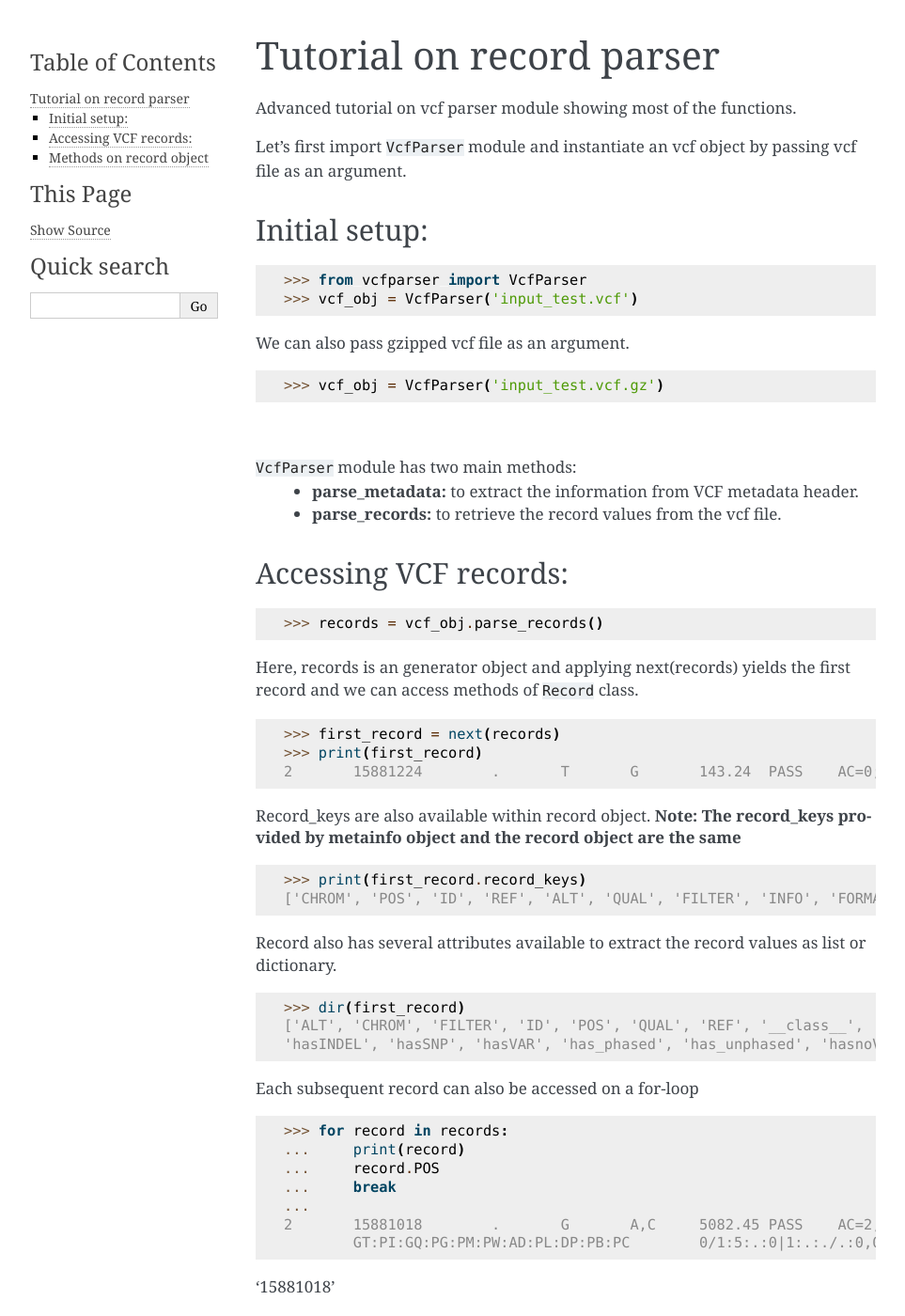
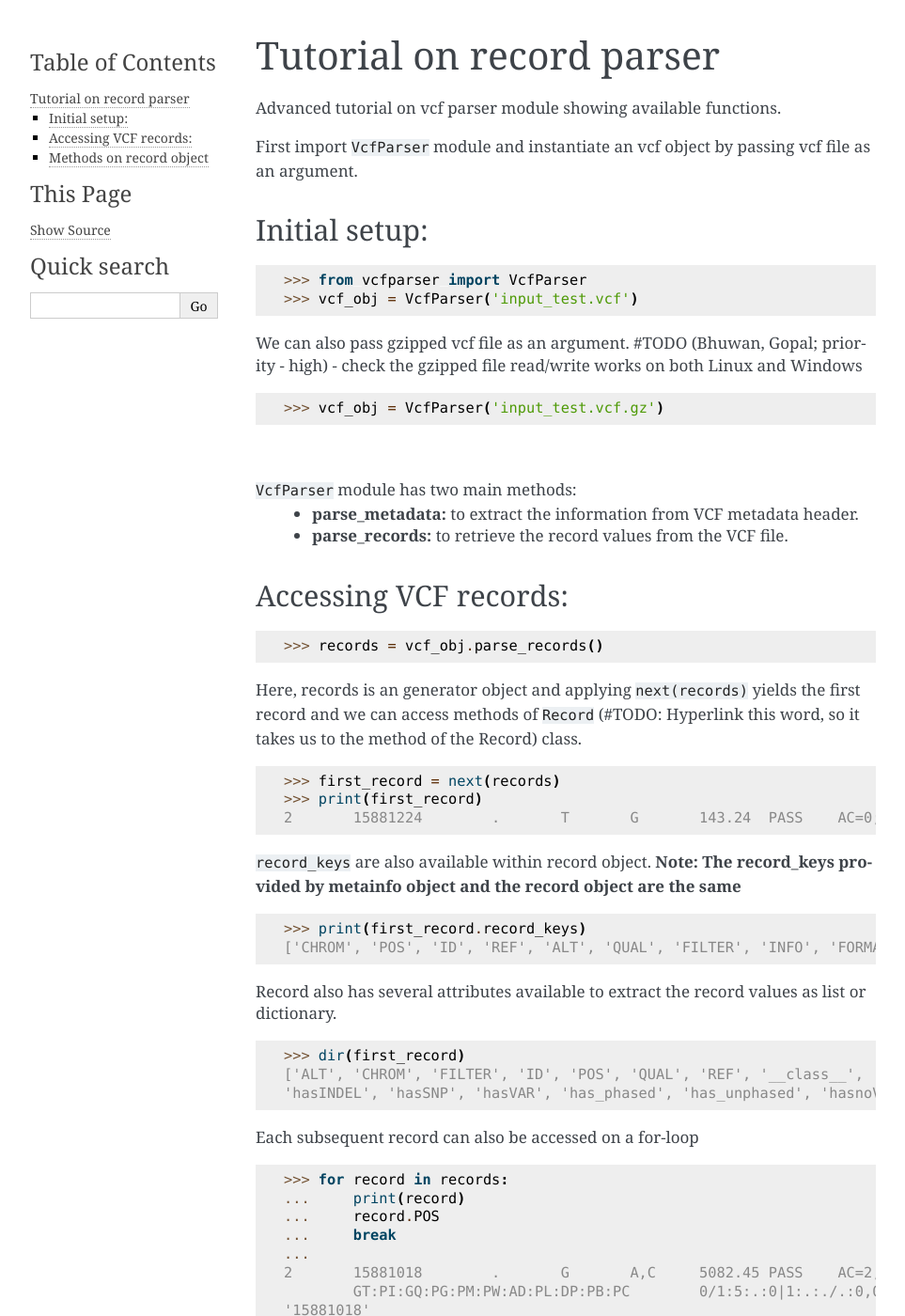
Before and after one commit to everestial/vcfparser, a Sphinx documentation site: the page built from docs/record_parser.rst, in a window 1280 px wide and 1400 px high. Shown: the whole window at 94% size, without its empty margins (148-1111 px from the left). Built offline with Sphinx 7.4.7, drawn with Linux system fonts in a browser that asks for light colours.

Commit message:
update record parser rst file

```diff
--- a/docs/record_parser.rst
+++ b/docs/record_parser.rst
@@ -5,9 +5,9 @@
 Tutorial on record parser
 =========================
 
-Advanced tutorial on vcf parser module showing most of the functions.
+Advanced tutorial on vcf parser module showing available functions.
 
-Let's first import ``VcfParser`` module and instantiate an vcf object by
+First import ``VcfParser`` module and instantiate an vcf object by
 passing vcf file as an argument.
 
 Initial setup:
@@ -17,6 +17,7 @@ Initial setup:
 >>> vcf_obj = VcfParser('input_test.vcf')
 
 We can also pass gzipped vcf file as an argument.
+#TODO (Bhuwan, Gopal; priority - high) - check the gzipped file read/write works on both Linux and Windows
 
 >>> vcf_obj = VcfParser('input_test.vcf.gz')
 
@@ -24,7 +25,7 @@ We can also pass gzipped vcf file as an argument.
 
 ``VcfParser`` module  has two main methods:
   - **parse_metadata:** to extract the information from VCF metadata header.
-  - **parse_records:** to retrieve the record values from the vcf file.
+  - **parse_records:** to retrieve the record values from the VCF file.
 
 
 Accessing VCF records:
@@ -32,14 +33,14 @@ Accessing VCF records:
 
 >>> records = vcf_obj.parse_records()
 
-Here, records is an generator object and applying next(records) yields the first record and
-we can access methods of ``Record`` class.
+Here, records is an generator object and applying ``next(records)`` yields the first record and
+we can access methods of ``Record`` (#TODO: Hyperlink this word, so it takes us to the method of the Record) class.
 
 >>> first_record = next(records)
 >>> print(first_record)
 2       15881224        .       T       G       143.24  PASS    AC=0;AF=0.036;AN=12;BaseQRankSum=1.75;ClippingRankSum=0.00;DP=591;ExcessHet=3.0103;FS=3.522;InbreedingCoeff=-0.1072;MLEAC=1;MLEAF=0.036;MQ=41.48;MQRankSum=0.366;QD=15.92;ReadPosRankSum=0.345;SF=0,1,2,3,4,5,6;SOR=2.712;set=HignConfSNPs   GT:PM:PG:GQ:AD:PW:PI:PL:PC:PB:DP       ./.:.:./.:.:0:./.:.:.,.,.:.:.:0 0/0:.:0/0:3:1:0/0:.:.,.,.:.:.:1        0/0:.:0/0:12:4:0/0:.:.,.,.:.:.:4        0/0:.:0/0:3:4:0/0:.:.,.,.:.:.:4        0/0:.:0/0:30:17,0:0/0:.:0,30,450:.:.:17 0/0:.:0/0:15:7,0:0/0:.:0,15,225:.:.:7  0/0:.:0/0:39:25,0:0/0:.:0,39,585:.:.:25
 
-Record_keys are also available within record object.
+``record_keys`` are also available within record object.
 **Note: The record_keys provided by metainfo object and the record object are the same**
 
 >>> print(first_record.record_keys)
@@ -60,7 +61,6 @@ Each subsequent record can also be accessed on a for-loop
 ...
 2       15881018        .       G       A,C     5082.45 PASS    AC=2,0;AF=1.00;AN=8;BaseQRankSum=-7.710e-01;ClippingRankSum=0.00;DP=902;ExcessHet=0.0050;FS=0.000;InbreedingCoeff=0.8004;MLEAC=12,1;MLEAF=0.462,0.038;MQ=60.29;MQRankSum=0.00;QD=33.99;ReadPosRankSum=0.260;SF=0,1,2,3,4,5,6;SOR=0.657;set=HignConfSNPs
         GT:PI:GQ:PG:PM:PW:AD:PL:DP:PB:PC        0/1:5:.:0|1:.:./.:0,0:0,0,0,.,.,.:0:.:.        ./.:.:.:./.:.:./.:0,0:0,0,0,.,.,.:0:.:. ./.:.:.:./.:.:./.:0,0:0,0,0,.,.,.:0:.:.        1/1:.:6:1/1:.:1/1:0,2:49,6,0,.,.,.:2:.:.        0/0:.:78:0/0:.:0/0:29,0,0:0,78,1170,78,1170,1170:29:.:.        0/0:.:9:0/0:.:0/0:3,0,0:0,9,112,9,112,112:3:.:.        0/0:.:99:0/0:.:0/0:40,0,0:0,105,1575,105,1575,1575:40:.:.
-
 '15881018'
 
 **Note: Following attributes from the "record" object can be called directly.**
```
